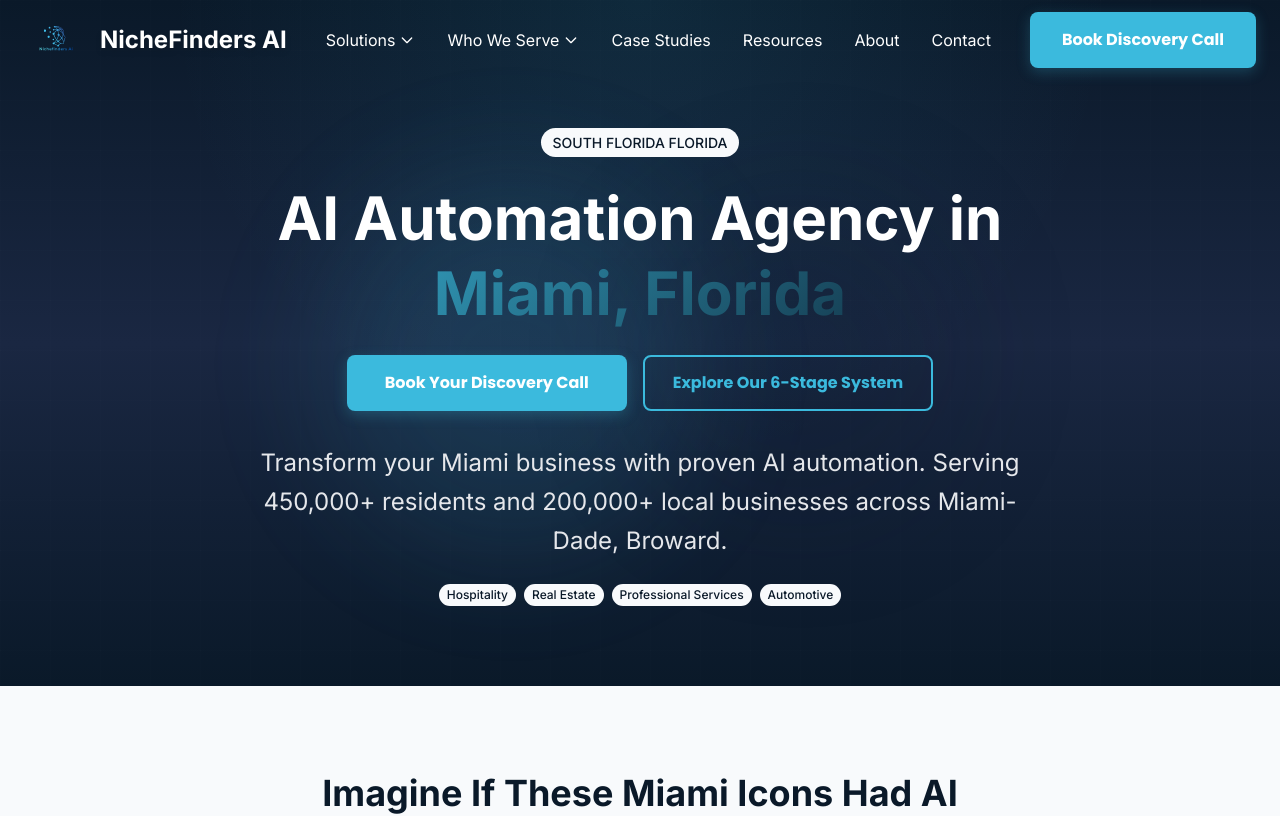
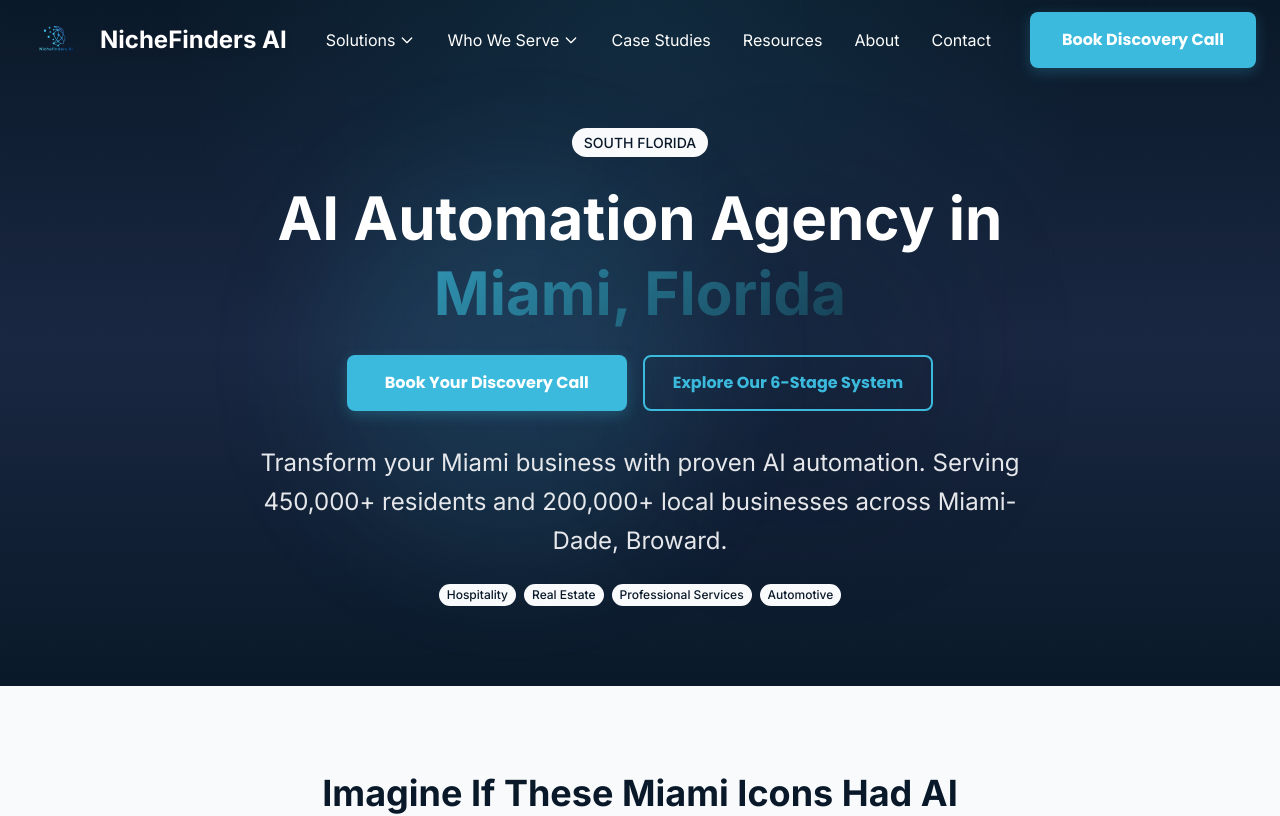
Before and after one commit to Nichefinder1/nichefinders-ai-website, a Next.js app: page /florida/miami in a window 1280 px wide. Shown: the top 816 px of the page. Built offline with nearby package versions, Linux system fonts and the light colour scheme.

Commit message:
Fix city page badge duplication - remove extra FLORIDA text

```diff
--- a/src/components/templates/CityTemplate.tsx
+++ b/src/components/templates/CityTemplate.tsx
@@ -73,7 +73,7 @@
           <div ref={heroRef} className="max-w-4xl mx-auto">
             {/* Badge */}
             <Badge variant="secondary" size="md" className="mb-6">
-              {city.region.toUpperCase()} FLORIDA
+              {city.region.toUpperCase()}
             </Badge>
 
             {/* Headline with Gradient */}
```
